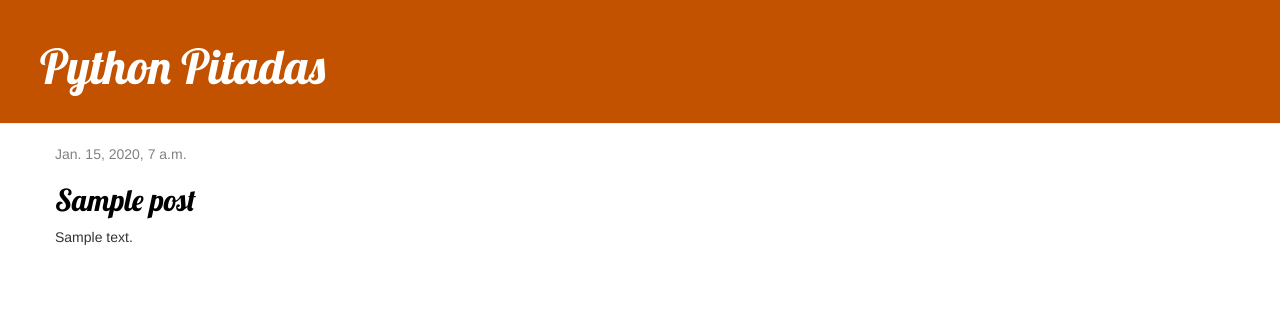
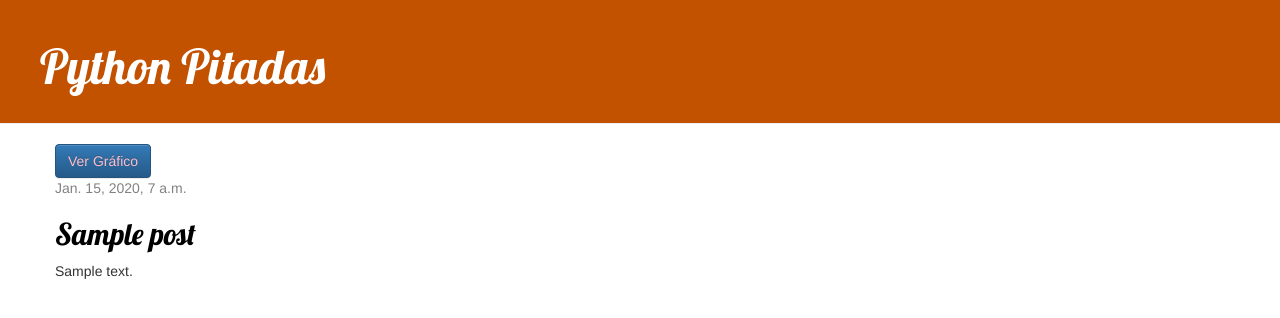
Before and after one commit to laym0ura/my-first-blog, a Django app: page / in a window 1280 px wide. Shown: the top 318 px of the page. Run offline with Django 3.2, Linux system fonts and the light colour scheme; tables that the repository leaves empty hold one stand-in row (values such as "Sample post"); some libraries are stand-ins or nearby versions.

Commit message:
Added button scatter.

```diff
--- a/blog/templates/blog/post_list.html
+++ b/blog/templates/blog/post_list.html
@@ -1,5 +1,6 @@
 {% extends 'blog/base.html' %}
 {% block content %}
+<a href="{% url 'scatterplot' %}" class="btn btn-primary" style="background-color: black; color: pink;">Ver Gráfico</a>
 {% for post in posts %}
     <div class="post">
         <div class="date">
```
